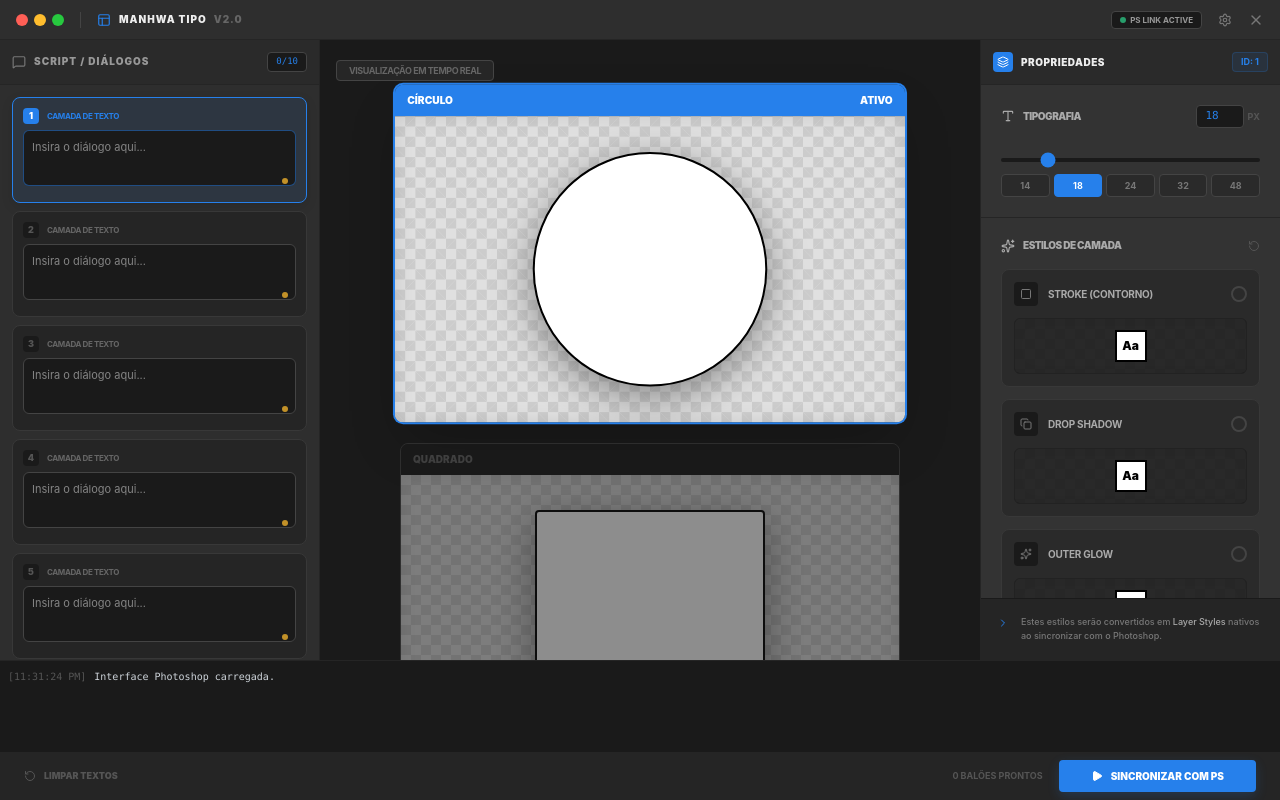
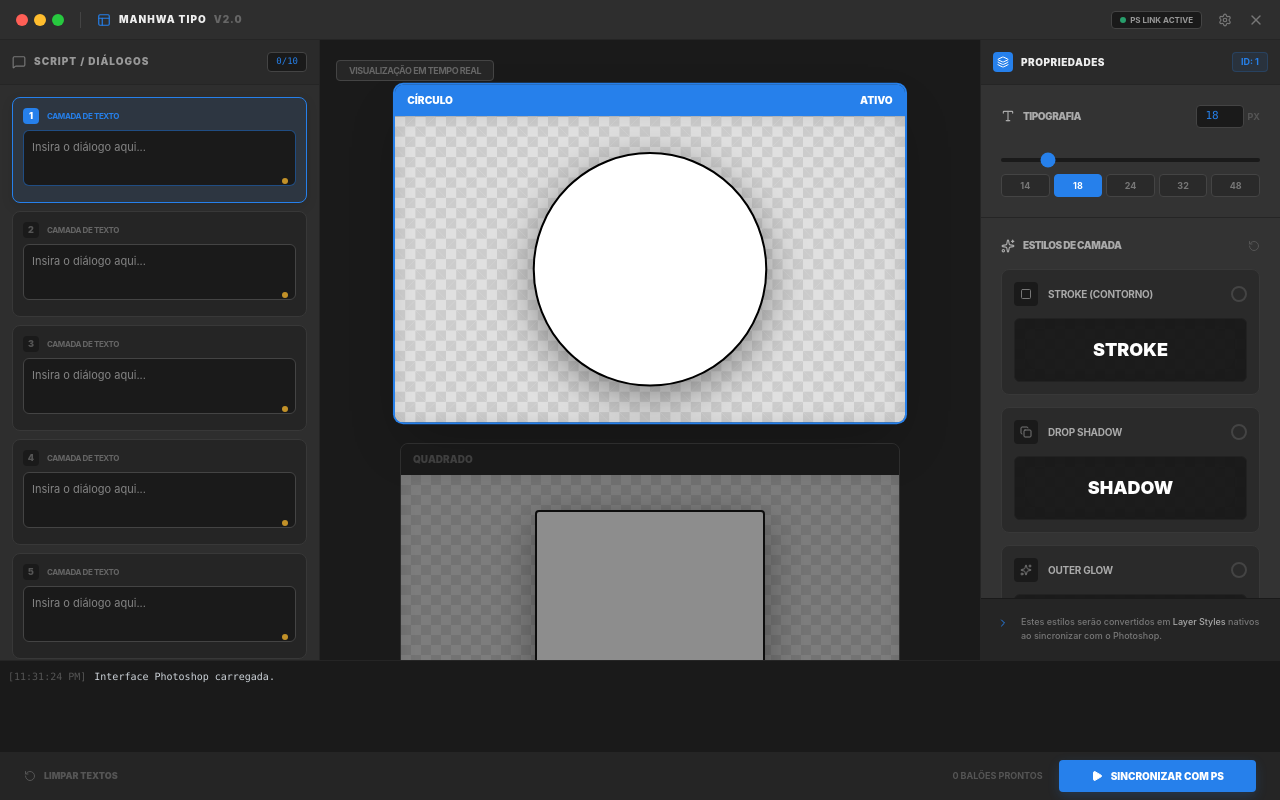
Before and after one commit to Kirus225/app, a React (Vite) app: page / in a window 1280 px wide. Built offline with nearby package versions, Linux system fonts and the light colour scheme.

Commit message:
[dyad] Melhoria visual dos previews de efeitos de camada - wrote 1 file(s)

```diff
--- a/src/components/PropertiesSidebar.tsx
+++ b/src/components/PropertiesSidebar.tsx
@@ -17,7 +17,7 @@ interface PropertiesSidebarProps {
   activeLineId: number | null;
 }
 
-const EffectCard = ({ label, active, onClick, icon: Icon, previewStyle }: any) => (
+const EffectCard = ({ label, active, onClick, icon: Icon, textStyle, previewLabel }: any) => (
   <div
     onClick={onClick}
     className={`group relative cursor-pointer p-3 rounded-lg border transition-all duration-200 ${
@@ -40,14 +40,17 @@ const EffectCard = ({ label, active, onClick, icon: Icon, previewStyle }: any) =
       </div>
     </div>
 
-    <div className="relative h-14 bg-[#151515] rounded-md border border-[#222] flex items-center justify-center overflow-hidden group-hover:border-[#444] transition-colors">
-      <div className="absolute inset-0 opacity-10 checkerboard" />
-      <div
-        className="relative z-10 w-8 h-8 bg-white border-2 border-black flex items-center justify-center text-xs font-black text-black transition-transform group-hover:scale-110"
-        style={previewStyle}
+    <div className="relative h-16 bg-[#111] rounded-md border border-[#222] flex items-center justify-center overflow-hidden group-hover:border-[#444] transition-colors">
+      <div className="absolute inset-0 opacity-5 checkerboard" />
+      <span
+        className="relative z-10 text-lg font-black transition-transform group-hover:scale-110 select-none"
+        style={{
+          color: 'white',
+          ...textStyle
+        }}
       >
-        Aa
-      </div>
+        {previewLabel || "TEXT"}
+      </span>
     </div>
   </div>
 );
@@ -136,7 +139,11 @@ const PropertiesSidebar = ({ fontSize, effects, onFontSizeChange, onToggleEffect
               active={effects.stroke}
               onClick={() => onToggleEffect('stroke')}
               icon={Square}
-              previewStyle={{ WebkitTextStroke: effects.stroke ? '2px black' : '0px' }}
+              previewLabel="STROKE"
+              textStyle={{
+                WebkitTextStroke: effects.stroke ? '1.5px #2680EB' : '0px',
+                color: effects.stroke ? 'transparent' : 'white'
+              }}
             />
 
             <EffectCard
@@ -144,7 +151,10 @@ const PropertiesSidebar = ({ fontSize, effects, onFontSizeChange, onToggleEffect
               active={effects.shadow}
               onClick={() => onToggleEffect('shadow')}
               icon={Copy}
-              previewStyle={{ boxShadow: effects.shadow ? '4px 4px 0px rgba(0,0,0,0.4)' : 'none' }}
+              previewLabel="SHADOW"
+              textStyle={{
+                textShadow: effects.shadow ? '4px 4px 0px rgba(38, 128, 235, 0.6)' : 'none'
+              }}
             />
 
             <EffectCard
@@ -152,7 +162,10 @@ const PropertiesSidebar = ({ fontSize, effects, onFontSizeChange, onToggleEffect
               active={effects.glow}
               onClick={() => onToggleEffect('glow')}
               icon={Sparkles}
-              previewStyle={{ textShadow: effects.glow ? '0 0 8px #2680EB' : 'none' }}
+              previewLabel="GLOW"
+              textStyle={{
+                textShadow: effects.glow ? '0 0 10px #2680EB, 0 0 20px #2680EB' : 'none'
+              }}
             />
           </div>
         </div>
```
